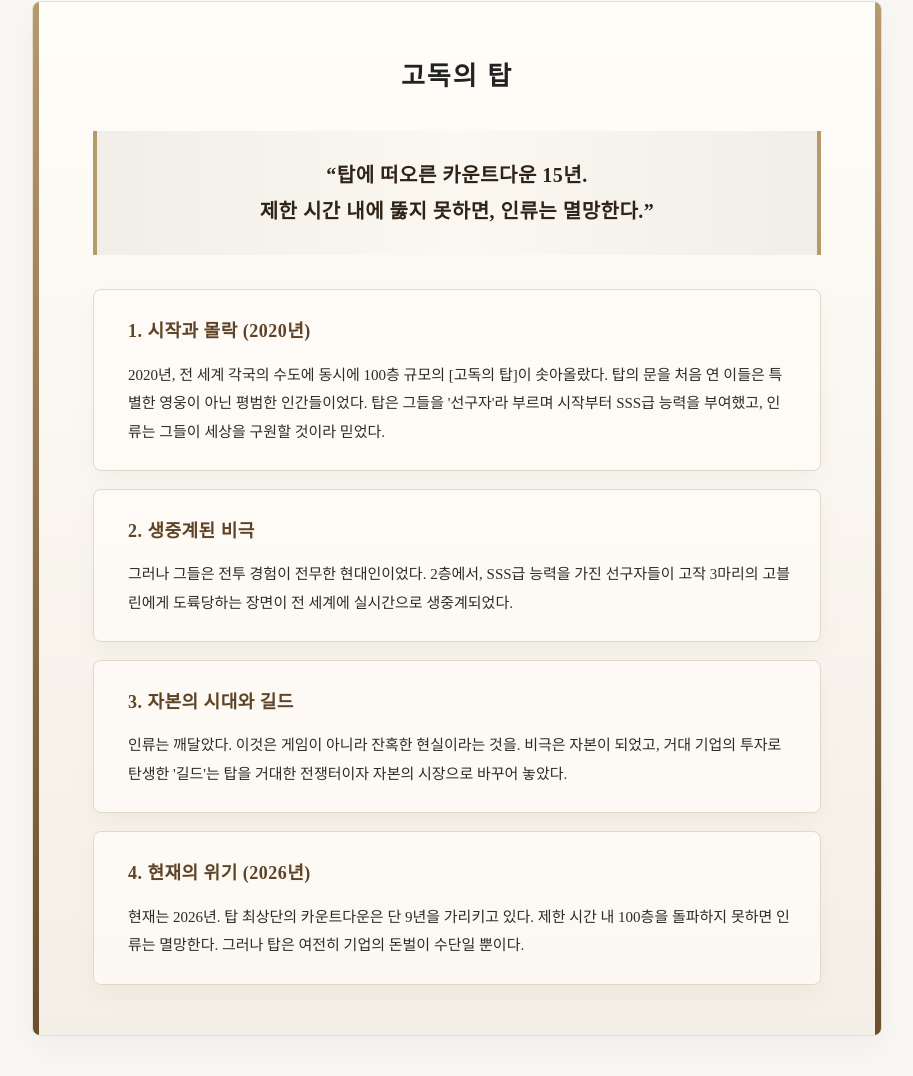
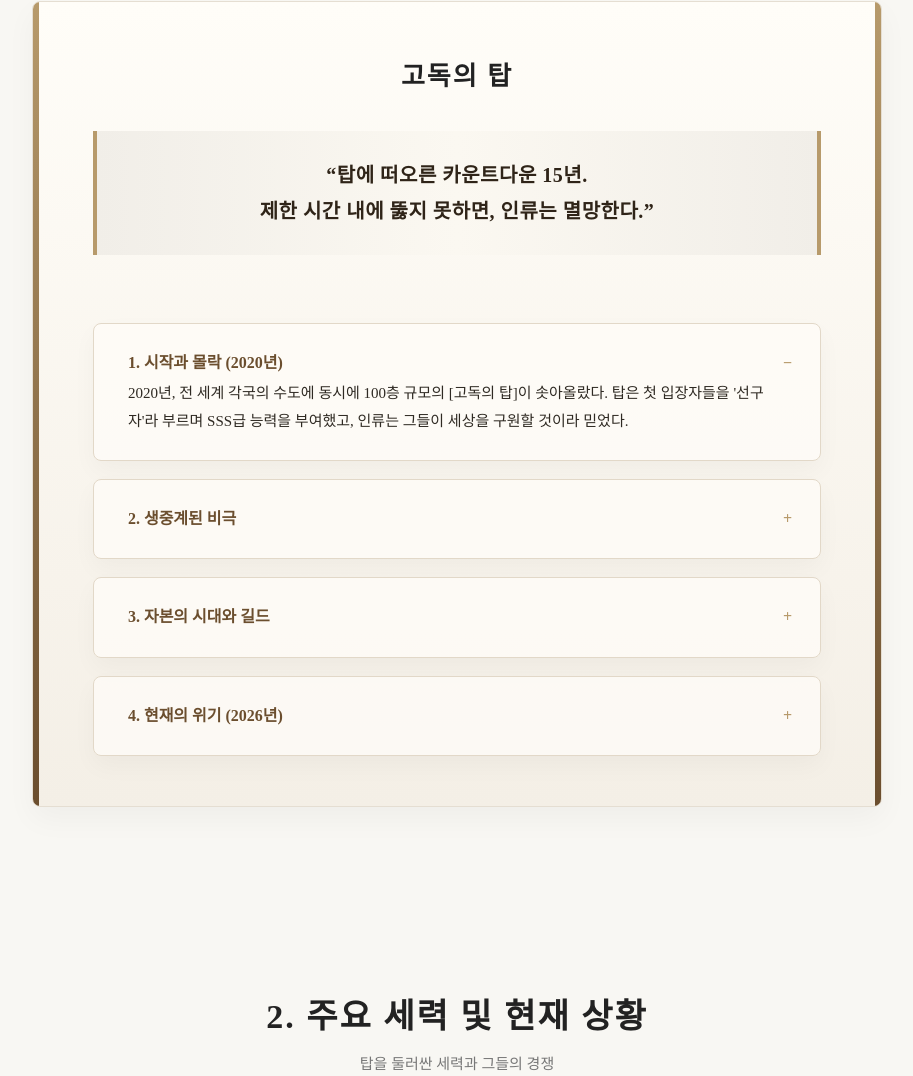
Before and after one commit to khwung/solitude-tower, a website built with Vite: page index.html in a window 1280 px wide. Shown: the part 884-1960 px from the top of the page, without its empty margins (278-1191 px from the left). Built offline with nearby package versions, Linux system fonts and the light colour scheme.

```diff
--- a/index.html
+++ b/index.html
@@ -67,42 +67,43 @@
 
   <div class="overview-timeline">
 
-  <div class="timeline-item">
-    <h4>1. 시작과 몰락 (2020년)</h4>
+    <div class="overview-timeline">
+
+  <details class="timeline-item" open>
+    <summary>1. 시작과 몰락 (2020년)</summary>
     <p>
       2020년, 전 세계 각국의 수도에 동시에 100층 규모의 [고독의 탑]이 솟아올랐다.
-      탑의 문을 처음 연 이들은 특별한 영웅이 아닌 평범한 인간들이었다.
-      탑은 그들을 '선구자'라 부르며 시작부터 SSS급 능력을 부여했고,
+      탑은 첫 입장자들을 '선구자'라 부르며 SSS급 능력을 부여했고,
       인류는 그들이 세상을 구원할 것이라 믿었다.
     </p>
-  </div>
+  </details>
 
-  <div class="timeline-item">
-    <h4>2. 생중계된 비극</h4>
+  <details class="timeline-item">
+    <summary>2. 생중계된 비극</summary>
     <p>
       그러나 그들은 전투 경험이 전무한 현대인이었다.
-      2층에서, SSS급 능력을 가진 선구자들이 고작 3마리의 고블린에게 도륙당하는 장면이
-      전 세계에 실시간으로 생중계되었다.
+      2층에서 SSS급 선구자들이 고블린 3마리에게 도륙당하는 장면이
+      전 세계에 생중계되었다.
     </p>
-  </div>
+  </details>
 
-  <div class="timeline-item">
-    <h4>3. 자본의 시대와 길드</h4>
+  <details class="timeline-item">
+    <summary>3. 자본의 시대와 길드</summary>
     <p>
-      인류는 깨달았다. 이것은 게임이 아니라 잔혹한 현실이라는 것을.
-      비극은 자본이 되었고, 거대 기업의 투자로 탄생한 '길드'는
-      탑을 거대한 전쟁터이자 자본의 시장으로 바꾸어 놓았다.
+      인류는 이것이 게임이 아닌 잔혹한 현실임을 깨달았다.
+      비극은 자본이 되었고, 거대 기업이 만든 길드는
+      탑을 전쟁터이자 시장으로 바꾸었다.
     </p>
-  </div>
+  </details>
 
-  <div class="timeline-item">
-    <h4>4. 현재의 위기 (2026년)</h4>
+  <details class="timeline-item">
+    <summary>4. 현재의 위기 (2026년)</summary>
     <p>
-      현재는 2026년. 탑 최상단의 카운트다운은 단 9년을 가리키고 있다.
-      제한 시간 내 100층을 돌파하지 못하면 인류는 멸망한다.
-      그러나 탑은 여전히 기업의 돈벌이 수단일 뿐이다.
+      현재는 2026년. 카운트다운은 단 9년만을 가리킨다.
+      100층을 돌파하지 못하면 인류는 멸망하지만,
+      탑은 여전히 기업들의 돈벌이 수단이다.
     </p>
-  </div>
+  </details>
 
 </div>
 
--- a/style.css
+++ b/style.css
@@ -891,6 +891,55 @@
 
 
 
+
+
+
+
+
+
+
+
+.timeline-item summary {
+  cursor: pointer;
+  font-weight: 700;
+  color: #6b4e2e;
+  list-style: none;
+}
+
+.timeline-item summary::-webkit-details-marker {
+  display: none;
+}
+
+.timeline-item summary::after {
+  content: " +";
+  float: right;
+  color: #b79a6b;
+}
+
+.timeline-item[open] summary::after {
+  content: " −";
+}
+
+@media (max-width: 768px) {
+  .timeline-item {
+    padding: 14px 14px;
+  }
+
+  .timeline-item summary {
+    font-size: 15px;
+  }
+
+  .timeline-item p {
+    margin-top: 10px;
+    font-size: 13px;
+    line-height: 1.55;
+  }
+}
+
+
+
+
+
 /* 이미지 클릭 확대 */
 .namecard-grid img,
 .leader-card img {
```
